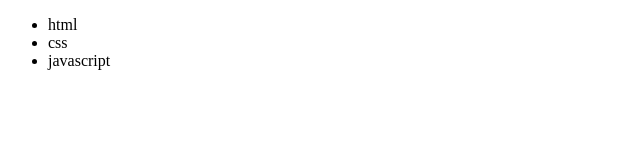
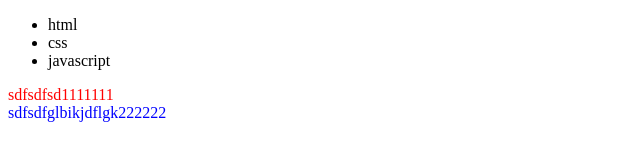
Before and after one commit to annaB7/test, a plain HTML site: page study/js/test.html in a window 1280 px wide. Shown: the whole page, without its empty margins (0-640 px from the left). Drawn offline with Linux system fonts and the light colour scheme.

Commit message:
no message

```diff
--- a/study/js/test.html
+++ b/study/js/test.html
@@ -12,8 +12,26 @@
         <li>css</li>
         <li id="active" class="marked current">javascript</li>
     </ul>
+    <div class="div1">
+        <span>sdfsdfsd1111111</span>
+    </div>
+    <div class="div2">
+        <span>sdfsdfglbikjdflgk222222</span>
+    </div>
 
     <script>
+        var div1 = document.getElementsByClassName('div1')[0];
+        var div2 = document.getElementsByClassName('div2')[0];
+
+        var span1 = div1.getElementsByTagName('span')[0];
+        var span2 = div2.getElementsByTagName('span')[0];
+
+        console.log(span1)
+        span1.style.color = 'red';
+        span2.style.color = 'blue';
+
+
+
         // var li = document.getElementById('active');
         // li.id= 'deavti';
 
```
